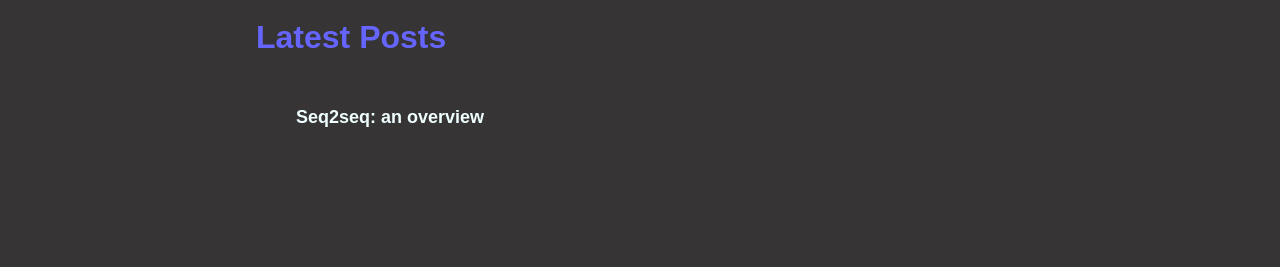
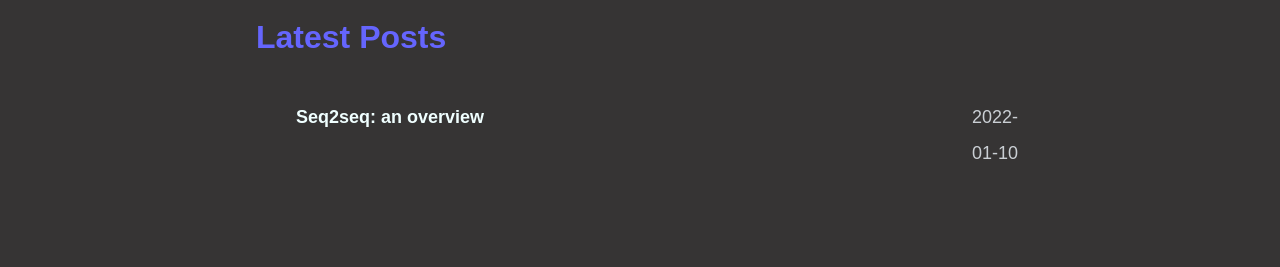
Before and after one commit to Plutone11011/Plutone11011.github.io, a Jekyll site: the page built from docs/index.markdown, in a window 1280 px wide. Shown: the part 615-882 px from the top of the page. Built offline with Jekyll 4.4.1, drawn with Linux system fonts in a browser that asks for light colours.

Commit message:
posts date

```diff
--- a/docs/_layouts/index.html
+++ b/docs/_layouts/index.html
@@ -62,7 +62,13 @@
       <ul class="posts">
         {% for post in site.posts %}
         <li>
-          <a href="{{ post.url }}">{{ post.title }}</a>
+          <a href="{{ post.url }}" class="">{{ post.title }}</a>
+        </li>
+        <li>
+          <span>
+            {% assign date_arr = post.date | split: " " %}
+            {{ date_arr[0] }}
+          </span>
         </li>
         {% endfor %}
       </ul>
--- a/docs/_posts/2022-10-1-corec.markdown
+++ b/docs/_posts/2022-10-1-corec.markdown
@@ -22,6 +22,7 @@ Machine translation is a task that involves translating a source language into a
 # Encoder-Decoder model
 
 ![Encoder-Decoder RNN](/assets/enc_dec_simple_rnn-min.png){:class="img-responsive"}
+*See https://lena-voita.github.io/nlp_course/seq2seq_and_attention.html for image*
 
 The encoder-decoder model involves two actors:
 
@@ -46,9 +47,14 @@ At inference time instead, there are different approaches regarding the choice o
 Attention is a mechanism that improves seq2seq by observing that the fixed size representation of the encoder output (last state) does not reliably capture the whole meaning of the sentence, moreover the decoder, for an accurate translation, might want to focus on different parts of the input representation at each step, depending on the current target token.
 
 ![Attention](/assets/attention-min.png){:class="img-responsive"}
+*See https://lena-voita.github.io/nlp_course/seq2seq_and_attention.html for image*
 
 - At each step, the current hidden state $$h_t$$ is used together with all encoder states $$e_1,e_2, ... e_n$$ to compute a scoring function, which is usually the **dot product**
 - These $$n$$ scores are then used to compute **attention weights** with softmax.
 - The attention output is the result of a weighted sum of the attention weights and encoder states, which is then passed to the decoder again.
 
 The attention output allows the decoder to account for the most relevant source tokens for the current step, as well as avoid the packed final state representation of the vanilla seq2seq architecture.
+
+# Conclusion
+
+seq2seq is a model with a lot of applications, though state-of-the-art machine translation applications implement **Transformers**, which are faster and more efficient than the discussed encoder-decoder models.
--- a/docs/assets/index.css
+++ b/docs/assets/index.css
@@ -133,6 +133,7 @@ a:hover {
   justify-content: center;
   margin-left: 20%;
   margin-right: 20%;
+  flex-wrap: wrap;
 }
 
 .posts-heading {
@@ -141,9 +142,23 @@ a:hover {
 
 .posts {
   list-style: none;
+  display: grid;
+  grid-template-rows: repeat(2,1fr);
+  grid-template-columns: repeat(1, 1fr);
+  width: 100%;
 }
 
 .posts li {
   font-size: large;
   line-height: 2em;
 }
+
+.posts li:nth-child(odd){
+  grid-column: 1/2;
+  width: 50%;
+}
+
+.posts li:nth-child(even){
+  grid-column: 2/3;
+  width: 50%;
+}
```
